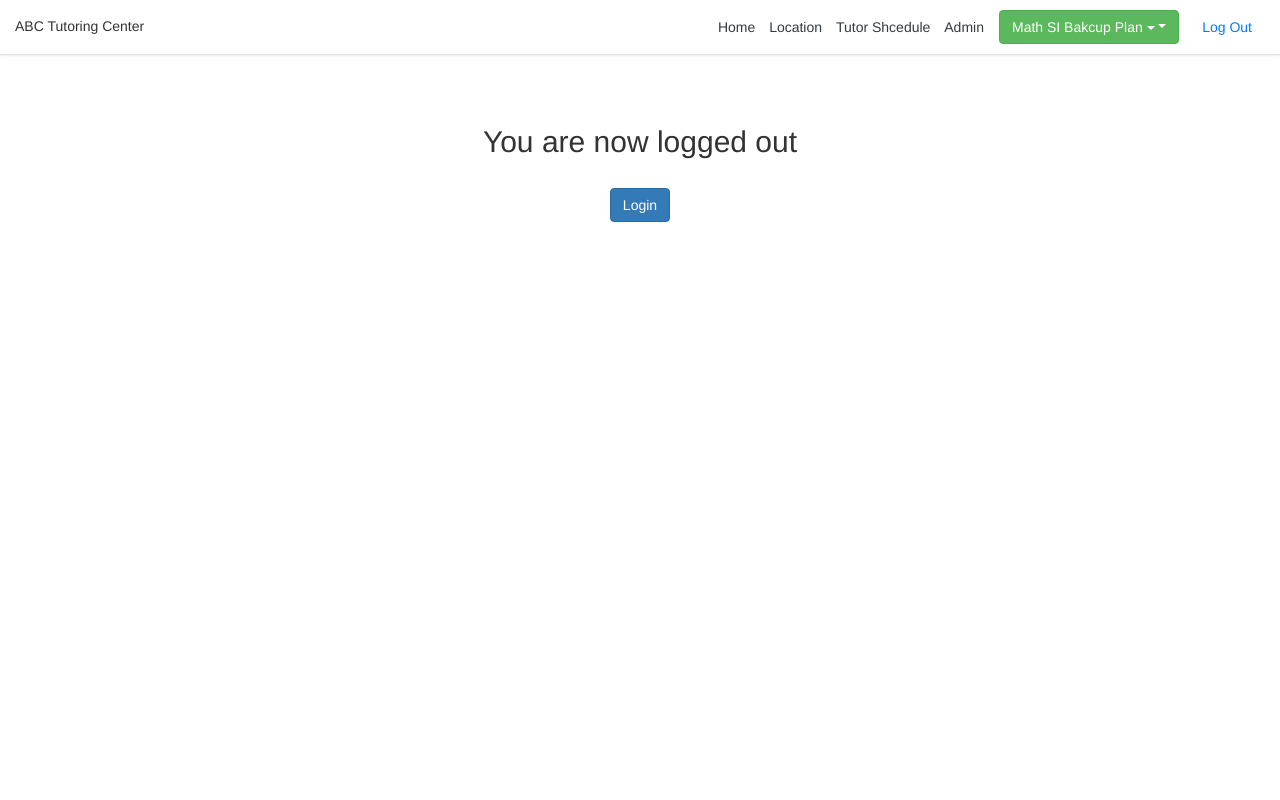
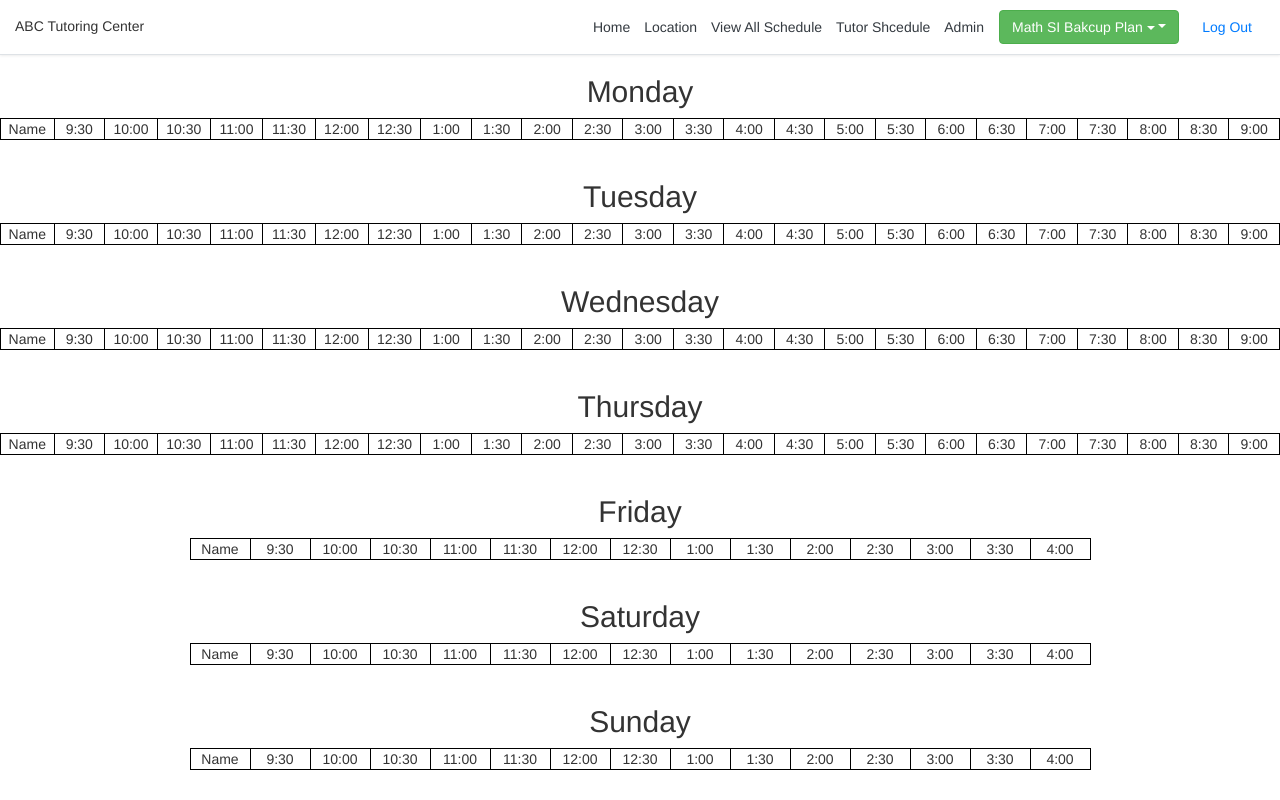
Before and after one commit to bakatarekun/CS416Project, a Django app: page /schedule2 in a window 1280 px wide. Run offline with Django 3.2, Linux system fonts and the light colour scheme; data that the repository does not hold is empty; some libraries are stand-ins or nearby versions.

Commit message:
display schedule

```diff
--- a/CS416Project/views.py
+++ b/CS416Project/views.py
@@ -60,8 +60,18 @@ def location(request):
     return render(request, 'location.html')
 
 def schedule2(request):
+    Monday = Timetable.objects.all().filter(day="Monday").order_by('tutor__firstname')
+    Tuesday = Timetable.objects.all().filter(day="Tuesday").order_by('tutor__firstname')
+    Wednesday = Timetable.objects.all().filter(day="Wednesday").order_by('tutor__firstname')
+    Thursday = Timetable.objects.all().filter(day="Thursday").order_by('tutor__firstname')
+    Friday = Timetable.objects.all().filter(day="Friday").order_by('tutor__firstname')
+    Saturday = Timetable.objects.all().filter(day="Saturday").order_by('tutor__firstname')
+    Sunday = Timetable.objects.all().filter(day="Sunday").order_by('tutor__firstname')
 
-    return render(request, 'mathSchedule.html',{})
+
+    return render(request, 'viewAllSchedule.html', {'Monday': Monday, 'Tuesday': Tuesday, 'Wednesday': Wednesday,'Thursday': Thursday, 'Friday': Friday, 'Saturday': Saturday, 'Sunday': Sunday})
+
+
 
 def schedule(request, day):
 
@@ -70,12 +80,12 @@ def schedule(request, day):
     for u in usedhours:
         print(str(u.tutor_id) +' '+ u.tutor.firstname)
         count = Timetable.objects.filter(day=day).filter(tutor__firstname = u.tutor.firstname).count()
-        print('count is ' + str(count))
+        # print('count is ' + str(count))
         if count ==  0:
             timetable = Timetable(tutor_id=u.tutor_id, day=u.day, fname=u.tutor.firstname)
             timetable.save()
 
-    schedule = Timetable.objects.all().filter(day=day)
+    schedule = Timetable.objects.all().filter(day=day).order_by('tutor__firstname')
 
     return render(request, 'mathSchedule.html',{'usedhours': usedhours,'day':day, 'schedule': schedule})
 
--- a/templates/header.html
+++ b/templates/header.html
@@ -4,6 +4,7 @@
     <nav class="my-2 my-md-0 mr-md-3">
         <a class="p-2 text-dark" href="/home">Home</a>
         <a class="p-2 text-dark" href="/location">Location</a>
+           <a class="p-2 text-dark" href="/schedule2">View All Schedule</a>
         <a class="p-2 text-dark" href="/schedule/Monday">Tutor Shcedule</a>
 
 {#        <a class="p-2 text-dark" href="/showSiBackupPlan/Monday">Math SI Bakcup Plan(Monday)</a>#}
--- /dev/null
+++ b/templates/viewAllSchedule.html
@@ -0,0 +1,549 @@
+{% load staticfiles %}
+
+<!DOCTYPE html>
+<html lang="en">
+<head>
+
+    <title>Second Website</title>
+    <meta charset="utf-8">
+    <meta name="viewport" content="width=device-width, initial-scale=1">
+    <link rel="myCss2.css">
+    <script src="{% static 'myJs.js' %}"></script>
+    <link rel="stylesheet" href="https://maxcdn.bootstrapcdn.com/bootstrap/4.1.3/css/bootstrap.min.css">
+    <link rel="stylesheet" href="https://maxcdn.bootstrapcdn.com/bootstrap/3.3.7/css/bootstrap.min.css">
+    <script src="https://ajax.googleapis.com/ajax/libs/jquery/3.3.1/jquery.min.js"></script>
+    <script src="https://cdnjs.cloudflare.com/ajax/libs/popper.js/1.14.3/umd/popper.min.js"></script>
+    <script src="https://maxcdn.bootstrapcdn.com/bootstrap/4.1.3/js/bootstrap.min.js"></script>
+    <script type="text/javascript">
+
+
+        $(document).ready(function(){
+
+            $("td").not("td:empty").each(function(){
+
+                if($(this).hasClass("EA"))
+                {
+                    $(this).addClass("eacellcolor");
+                }
+                else if ($(this).hasClass("SA"))
+                {
+                    $(this).addClass("eacellcolor");
+                }
+                else if ($(this).hasClass("Work"))
+                {
+                    $(this).addClass("wscellcolor");
+                }
+                else if ($(this).hasClass("Volunteer"))
+                {
+                    $(this).addClass("vtcellcolor");
+                }
+            });
+
+
+
+        });
+
+
+
+    </script>
+
+
+    <style type="text/css">
+        table {
+            border: 1px solid black;
+
+        }
+        th, td {
+            border: 1px solid black;
+            width:60px;
+            text-align: center;
+        }
+        h2{
+            text-align: center;
+        }
+        .eacellcolor {
+            background: greenyellow;
+        }
+        .sacellcolor {
+            background: deepskyblue;
+        }
+        .wscellcolor {
+            background: yellow;
+        }
+        .vtcellcolor {
+            background: #fd25ff;
+        }
+        .tdformat{
+            font-size: x-large;
+            height: auto;
+            width:auto;
+        }
+        .thformat{
+            font-size: large;
+            height: auto;
+
+        }
+        .inputwidth
+        {
+            border: 1px solid black !important;
+            width:60px;
+            text-align: center;
+        }
+    </style>
+</head>
+
+<!-- body of the site -->
+<body id="top">
+{% include "header.html" %}
+
+
+    <table align="center">
+    <h2>Monday</h2>
+        <tbody name='tb'>
+        <tr >
+            <td>Name</td>
+            <td>9:30</td>
+            <td>10:00</td>
+            <td>10:30</td>
+            <td>11:00</td>
+            <td>11:30</td>
+            <td>12:00</td>
+            <td>12:30</td>
+            <td>1:00</td>
+            <td>1:30</td>
+            <td>2:00</td>
+            <td>2:30</td>
+            <td>3:00</td>
+            <td>3:30</td>
+            <td>4:00</td>
+            <td>4:30</td>
+            <td>5:00</td>
+            <td>5:30</td>
+            <td>6:00</td>
+            <td>6:30</td>
+            <td>7:00</td>
+            <td>7:30</td>
+            <td>8:00</td>
+            <td>8:30</td>
+            <td>9:00</td>
+        </tr>
+
+        {% for s in Monday %}
+
+            <tr>
+
+
+                <td> {{ s.fname }}</td>
+                <td  name={{ s.tutor.firstname }} class={{ s.tutor.typeofstaff }}> {{ s.t0930 }}</td>
+                <td  name={{ s.tutor.firstname }} class={{ s.tutor.typeofstaff }}>{{ s.t1000 }}</td>
+                <td  name={{ s.tutor.firstname }} class={{ s.tutor.typeofstaff }}>{{ s.t1030 }}</td>
+                <td  name={{ s.tutor.firstname }} class={{ s.tutor.typeofstaff }}>{{ s.t1100 }}</td>
+                <td  name={{ s.tutor.firstname }} class={{ s.tutor.typeofstaff }}>{{ s.t1130 }}</td>
+                <td  name={{ s.tutor.firstname }} class={{ s.tutor.typeofstaff }}>{{ s.t1200 }}</td>
+                <td  name={{ s.tutor.firstname }} class={{ s.tutor.typeofstaff }}>{{ s.t1230 }}</td>
+                <td name={{ s.tutor.firstname }} class={{ s.tutor.typeofstaff }}>{{ s.t1300 }}</td>
+                <td name={{ s.tutor.firstname }} class={{ s.tutor.typeofstaff }}>{{ s.t1330 }}</td>
+                <td name={{ s.tutor.firstname }} class={{ s.tutor.typeofstaff }}>{{ s.t1400 }}</td>
+                <td name={{ s.tutor.firstname }} class={{ s.tutor.typeofstaff }}>{{ s.t1430 }}</td>
+                <td name={{ s.tutor.firstname }} class={{ s.tutor.typeofstaff }}>{{ s.t1500 }}</td>
+                <td name={{ s.tutor.firstname }} class={{ s.tutor.typeofstaff }}>{{ s.t1530 }}</td>
+                <td name={{ s.tutor.firstname }} class={{ s.tutor.typeofstaff }}>{{ s.t1600 }}</td>
+                <td  name={{ s.tutor.firstname }} class={{ s.tutor.typeofstaff }}>{{ s.t1630 }}</td>
+                <td name={{ s.tutor.firstname }} class={{ s.tutor.typeofstaff }}>{{ s.t1700 }}</td>
+                <td name={{ s.tutor.firstname }} class={{ s.tutor.typeofstaff }}>{{ s.t1730 }}</td>
+                <td name={{ s.tutor.firstname }} class={{ s.tutor.typeofstaff }}>{{ s.t1800 }}</td>
+                <td name={{ s.tutor.firstname }} class={{ s.tutor.typeofstaff }}>{{ s.t1830 }}</td>
+                <td name={{ s.tutor.firstname }} class={{ s.tutor.typeofstaff }}>{{ s.t1900 }}</td>
+                <td name={{ s.tutor.firstname }} class={{ s.tutor.typeofstaff }}>{{ s.t1930 }}</td>
+                <td name={{ s.tutor.firstname }} class={{ s.tutor.typeofstaff }}>{{ s.t2000 }}</td>
+                <td name={{ s.tutor.firstname }} class={{ s.tutor.typeofstaff }}>{{ s.t2030 }}</td>
+                <td name={{ s.tutor.firstname }} class={{ s.tutor.typeofstaff }}>{{ s.t2100 }}</td>
+
+
+
+            </tr>
+
+
+        {% endfor %}
+        </tbody>
+    </table>
+    <br>
+
+   <table align="center">
+    <h2>Tuesday</h2>
+        <tbody name='tb'>
+        <tr >
+            <td>Name</td>
+            <td>9:30</td>
+            <td>10:00</td>
+            <td>10:30</td>
+            <td>11:00</td>
+            <td>11:30</td>
+            <td>12:00</td>
+            <td>12:30</td>
+            <td>1:00</td>
+            <td>1:30</td>
+            <td>2:00</td>
+            <td>2:30</td>
+            <td>3:00</td>
+            <td>3:30</td>
+            <td>4:00</td>
+            <td>4:30</td>
+            <td>5:00</td>
+            <td>5:30</td>
+            <td>6:00</td>
+            <td>6:30</td>
+            <td>7:00</td>
+            <td>7:30</td>
+            <td>8:00</td>
+            <td>8:30</td>
+            <td>9:00</td>
+        </tr>
+
+        {% for s in Tuesday %}
+
+            <tr>
+
+
+                <td> {{ s.fname }}</td>
+                <td  name={{ s.tutor.firstname }} class={{ s.tutor.typeofstaff }}> {{ s.t0930 }}</td>
+                <td  name={{ s.tutor.firstname }} class={{ s.tutor.typeofstaff }}>{{ s.t1000 }}</td>
+                <td  name={{ s.tutor.firstname }} class={{ s.tutor.typeofstaff }}>{{ s.t1030 }}</td>
+                <td  name={{ s.tutor.firstname }} class={{ s.tutor.typeofstaff }}>{{ s.t1100 }}</td>
+                <td  name={{ s.tutor.firstname }} class={{ s.tutor.typeofstaff }}>{{ s.t1130 }}</td>
+                <td  name={{ s.tutor.firstname }} class={{ s.tutor.typeofstaff }}>{{ s.t1200 }}</td>
+                <td  name={{ s.tutor.firstname }} class={{ s.tutor.typeofstaff }}>{{ s.t1230 }}</td>
+                <td name={{ s.tutor.firstname }} class={{ s.tutor.typeofstaff }}>{{ s.t1300 }}</td>
+                <td name={{ s.tutor.firstname }} class={{ s.tutor.typeofstaff }}>{{ s.t1330 }}</td>
+                <td name={{ s.tutor.firstname }} class={{ s.tutor.typeofstaff }}>{{ s.t1400 }}</td>
+                <td name={{ s.tutor.firstname }} class={{ s.tutor.typeofstaff }}>{{ s.t1430 }}</td>
+                <td name={{ s.tutor.firstname }} class={{ s.tutor.typeofstaff }}>{{ s.t1500 }}</td>
+                <td name={{ s.tutor.firstname }} class={{ s.tutor.typeofstaff }}>{{ s.t1530 }}</td>
+                <td name={{ s.tutor.firstname }} class={{ s.tutor.typeofstaff }}>{{ s.t1600 }}</td>
+                <td  name={{ s.tutor.firstname }} class={{ s.tutor.typeofstaff }}>{{ s.t1630 }}</td>
+                <td name={{ s.tutor.firstname }} class={{ s.tutor.typeofstaff }}>{{ s.t1700 }}</td>
+                <td name={{ s.tutor.firstname }} class={{ s.tutor.typeofstaff }}>{{ s.t1730 }}</td>
+                <td name={{ s.tutor.firstname }} class={{ s.tutor.typeofstaff }}>{{ s.t1800 }}</td>
+                <td name={{ s.tutor.firstname }} class={{ s.tutor.typeofstaff }}>{{ s.t1830 }}</td>
+                <td name={{ s.tutor.firstname }} class={{ s.tutor.typeofstaff }}>{{ s.t1900 }}</td>
+                <td name={{ s.tutor.firstname }} class={{ s.tutor.typeofstaff }}>{{ s.t1930 }}</td>
+                <td name={{ s.tutor.firstname }} class={{ s.tutor.typeofstaff }}>{{ s.t2000 }}</td>
+                <td name={{ s.tutor.firstname }} class={{ s.tutor.typeofstaff }}>{{ s.t2030 }}</td>
+                <td name={{ s.tutor.firstname }} class={{ s.tutor.typeofstaff }}>{{ s.t2100 }}</td>
+
+
+
+            </tr>
+
+        {% endfor %}
+        </tbody>
+    </table>
+    <br>
+
+  <table align="center">
+    <h2>Wednesday</h2>
+        <tbody name='tb'>
+        <tr >
+            <td>Name</td>
+            <td>9:30</td>
+            <td>10:00</td>
+            <td>10:30</td>
+            <td>11:00</td>
+            <td>11:30</td>
+            <td>12:00</td>
+            <td>12:30</td>
+            <td>1:00</td>
+            <td>1:30</td>
+            <td>2:00</td>
+            <td>2:30</td>
+            <td>3:00</td>
+            <td>3:30</td>
+            <td>4:00</td>
+            <td>4:30</td>
+            <td>5:00</td>
+            <td>5:30</td>
+            <td>6:00</td>
+            <td>6:30</td>
+            <td>7:00</td>
+            <td>7:30</td>
+            <td>8:00</td>
+            <td>8:30</td>
+            <td>9:00</td>
+        </tr>
+
+        {% for s in Wednesday %}
+
+            <tr>
+
+
+                <td> {{ s.fname }}</td>
+                <td  name={{ s.tutor.firstname }} class={{ s.tutor.typeofstaff }}> {{ s.t0930 }}</td>
+                <td  name={{ s.tutor.firstname }} class={{ s.tutor.typeofstaff }}>{{ s.t1000 }}</td>
+                <td  name={{ s.tutor.firstname }} class={{ s.tutor.typeofstaff }}>{{ s.t1030 }}</td>
+                <td  name={{ s.tutor.firstname }} class={{ s.tutor.typeofstaff }}>{{ s.t1100 }}</td>
+                <td  name={{ s.tutor.firstname }} class={{ s.tutor.typeofstaff }}>{{ s.t1130 }}</td>
+                <td  name={{ s.tutor.firstname }} class={{ s.tutor.typeofstaff }}>{{ s.t1200 }}</td>
+                <td  name={{ s.tutor.firstname }} class={{ s.tutor.typeofstaff }}>{{ s.t1230 }}</td>
+                <td name={{ s.tutor.firstname }} class={{ s.tutor.typeofstaff }}>{{ s.t1300 }}</td>
+                <td name={{ s.tutor.firstname }} class={{ s.tutor.typeofstaff }}>{{ s.t1330 }}</td>
+                <td name={{ s.tutor.firstname }} class={{ s.tutor.typeofstaff }}>{{ s.t1400 }}</td>
+                <td name={{ s.tutor.firstname }} class={{ s.tutor.typeofstaff }}>{{ s.t1430 }}</td>
+                <td name={{ s.tutor.firstname }} class={{ s.tutor.typeofstaff }}>{{ s.t1500 }}</td>
+                <td name={{ s.tutor.firstname }} class={{ s.tutor.typeofstaff }}>{{ s.t1530 }}</td>
+                <td name={{ s.tutor.firstname }} class={{ s.tutor.typeofstaff }}>{{ s.t1600 }}</td>
+                <td  name={{ s.tutor.firstname }} class={{ s.tutor.typeofstaff }}>{{ s.t1630 }}</td>
+                <td name={{ s.tutor.firstname }} class={{ s.tutor.typeofstaff }}>{{ s.t1700 }}</td>
+                <td name={{ s.tutor.firstname }} class={{ s.tutor.typeofstaff }}>{{ s.t1730 }}</td>
+                <td name={{ s.tutor.firstname }} class={{ s.tutor.typeofstaff }}>{{ s.t1800 }}</td>
+                <td name={{ s.tutor.firstname }} class={{ s.tutor.typeofstaff }}>{{ s.t1830 }}</td>
+                <td name={{ s.tutor.firstname }} class={{ s.tutor.typeofstaff }}>{{ s.t1900 }}</td>
+                <td name={{ s.tutor.firstname }} class={{ s.tutor.typeofstaff }}>{{ s.t1930 }}</td>
+                <td name={{ s.tutor.firstname }} class={{ s.tutor.typeofstaff }}>{{ s.t2000 }}</td>
+                <td name={{ s.tutor.firstname }} class={{ s.tutor.typeofstaff }}>{{ s.t2030 }}</td>
+                <td name={{ s.tutor.firstname }} class={{ s.tutor.typeofstaff }}>{{ s.t2100 }}</td>
+
+
+
+            </tr>
+
+
+        {% endfor %}
+        </tbody>
+    </table>
+    <br>
+
+  <table align="center">
+    <h2>Thursday</h2>
+        <tbody name='tb'>
+        <tr >
+            <td>Name</td>
+            <td>9:30</td>
+            <td>10:00</td>
+            <td>10:30</td>
+            <td>11:00</td>
+            <td>11:30</td>
+            <td>12:00</td>
+            <td>12:30</td>
+            <td>1:00</td>
+            <td>1:30</td>
+            <td>2:00</td>
+            <td>2:30</td>
+            <td>3:00</td>
+            <td>3:30</td>
+            <td>4:00</td>
+            <td>4:30</td>
+            <td>5:00</td>
+            <td>5:30</td>
+            <td>6:00</td>
+            <td>6:30</td>
+            <td>7:00</td>
+            <td>7:30</td>
+            <td>8:00</td>
+            <td>8:30</td>
+            <td>9:00</td>
+        </tr>
+
+        {% for s in Thursday %}
+
+            <tr>
+
+
+                <td> {{ s.fname }}</td>
+                <td  name={{ s.tutor.firstname }} class={{ s.tutor.typeofstaff }}> {{ s.t0930 }}</td>
+                <td  name={{ s.tutor.firstname }} class={{ s.tutor.typeofstaff }}>{{ s.t1000 }}</td>
+                <td  name={{ s.tutor.firstname }} class={{ s.tutor.typeofstaff }}>{{ s.t1030 }}</td>
+                <td  name={{ s.tutor.firstname }} class={{ s.tutor.typeofstaff }}>{{ s.t1100 }}</td>
+                <td  name={{ s.tutor.firstname }} class={{ s.tutor.typeofstaff }}>{{ s.t1130 }}</td>
+                <td  name={{ s.tutor.firstname }} class={{ s.tutor.typeofstaff }}>{{ s.t1200 }}</td>
+                <td  name={{ s.tutor.firstname }} class={{ s.tutor.typeofstaff }}>{{ s.t1230 }}</td>
+                <td name={{ s.tutor.firstname }} class={{ s.tutor.typeofstaff }}>{{ s.t1300 }}</td>
+                <td name={{ s.tutor.firstname }} class={{ s.tutor.typeofstaff }}>{{ s.t1330 }}</td>
+                <td name={{ s.tutor.firstname }} class={{ s.tutor.typeofstaff }}>{{ s.t1400 }}</td>
+                <td name={{ s.tutor.firstname }} class={{ s.tutor.typeofstaff }}>{{ s.t1430 }}</td>
+                <td name={{ s.tutor.firstname }} class={{ s.tutor.typeofstaff }}>{{ s.t1500 }}</td>
+                <td name={{ s.tutor.firstname }} class={{ s.tutor.typeofstaff }}>{{ s.t1530 }}</td>
+                <td name={{ s.tutor.firstname }} class={{ s.tutor.typeofstaff }}>{{ s.t1600 }}</td>
+                <td  name={{ s.tutor.firstname }} class={{ s.tutor.typeofstaff }}>{{ s.t1630 }}</td>
+                <td name={{ s.tutor.firstname }} class={{ s.tutor.typeofstaff }}>{{ s.t1700 }}</td>
+                <td name={{ s.tutor.firstname }} class={{ s.tutor.typeofstaff }}>{{ s.t1730 }}</td>
+                <td name={{ s.tutor.firstname }} class={{ s.tutor.typeofstaff }}>{{ s.t1800 }}</td>
+                <td name={{ s.tutor.firstname }} class={{ s.tutor.typeofstaff }}>{{ s.t1830 }}</td>
+                <td name={{ s.tutor.firstname }} class={{ s.tutor.typeofstaff }}>{{ s.t1900 }}</td>
+                <td name={{ s.tutor.firstname }} class={{ s.tutor.typeofstaff }}>{{ s.t1930 }}</td>
+                <td name={{ s.tutor.firstname }} class={{ s.tutor.typeofstaff }}>{{ s.t2000 }}</td>
+                <td name={{ s.tutor.firstname }} class={{ s.tutor.typeofstaff }}>{{ s.t2030 }}</td>
+                <td name={{ s.tutor.firstname }} class={{ s.tutor.typeofstaff }}>{{ s.t2100 }}</td>
+
+
+
+            </tr>
+
+
+        {% endfor %}
+        </tbody>
+    </table>
+    <br>
+
+  <table align="center">
+    <h2>Friday</h2>
+        <tbody name='tb'>
+        <tr >
+            <td>Name</td>
+            <td>9:30</td>
+            <td>10:00</td>
+            <td>10:30</td>
+            <td>11:00</td>
+            <td>11:30</td>
+            <td>12:00</td>
+            <td>12:30</td>
+            <td>1:00</td>
+            <td>1:30</td>
+            <td>2:00</td>
+            <td>2:30</td>
+            <td>3:00</td>
+            <td>3:30</td>
+            <td>4:00</td>
+
+        </tr>
+
+        {% for s in Friday %}
+
+            <tr>
+
+
+                <td> {{ s.fname }}</td>
+                <td  name={{ s.tutor.firstname }} class={{ s.tutor.typeofstaff }}> {{ s.t0930 }}</td>
+                <td  name={{ s.tutor.firstname }} class={{ s.tutor.typeofstaff }}>{{ s.t1000 }}</td>
+                <td  name={{ s.tutor.firstname }} class={{ s.tutor.typeofstaff }}>{{ s.t1030 }}</td>
+                <td  name={{ s.tutor.firstname }} class={{ s.tutor.typeofstaff }}>{{ s.t1100 }}</td>
+                <td  name={{ s.tutor.firstname }} class={{ s.tutor.typeofstaff }}>{{ s.t1130 }}</td>
+                <td  name={{ s.tutor.firstname }} class={{ s.tutor.typeofstaff }}>{{ s.t1200 }}</td>
+                <td  name={{ s.tutor.firstname }} class={{ s.tutor.typeofstaff }}>{{ s.t1230 }}</td>
+                <td name={{ s.tutor.firstname }} class={{ s.tutor.typeofstaff }}>{{ s.t1300 }}</td>
+                <td name={{ s.tutor.firstname }} class={{ s.tutor.typeofstaff }}>{{ s.t1330 }}</td>
+                <td name={{ s.tutor.firstname }} class={{ s.tutor.typeofstaff }}>{{ s.t1400 }}</td>
+                <td name={{ s.tutor.firstname }} class={{ s.tutor.typeofstaff }}>{{ s.t1430 }}</td>
+                <td name={{ s.tutor.firstname }} class={{ s.tutor.typeofstaff }}>{{ s.t1500 }}</td>
+                <td name={{ s.tutor.firstname }} class={{ s.tutor.typeofstaff }}>{{ s.t1530 }}</td>
+                <td name={{ s.tutor.firstname }} class={{ s.tutor.typeofstaff }}>{{ s.t1600 }}</td>
+
+
+
+
+            </tr>
+
+
+        {% endfor %}
+        </tbody>
+    </table>
+    <br>
+
+  <table align="center">
+    <h2>Saturday</h2>
+        <tbody name='tb'>
+        <tr >
+            <td>Name</td>
+            <td>9:30</td>
+            <td>10:00</td>
+            <td>10:30</td>
+            <td>11:00</td>
+            <td>11:30</td>
+            <td>12:00</td>
+            <td>12:30</td>
+            <td>1:00</td>
+            <td>1:30</td>
+            <td>2:00</td>
+            <td>2:30</td>
+            <td>3:00</td>
+            <td>3:30</td>
+            <td>4:00</td>
+
+
+        </tr>
+
+        {% for s in Saturday %}
+
+            <tr>
+
+
+                <td> {{ s.fname }}</td>
+                <td  name={{ s.tutor.firstname }} class={{ s.tutor.typeofstaff }}> {{ s.t0930 }}</td>
+                <td  name={{ s.tutor.firstname }} class={{ s.tutor.typeofstaff }}>{{ s.t1000 }}</td>
+                <td  name={{ s.tutor.firstname }} class={{ s.tutor.typeofstaff }}>{{ s.t1030 }}</td>
+                <td  name={{ s.tutor.firstname }} class={{ s.tutor.typeofstaff }}>{{ s.t1100 }}</td>
+                <td  name={{ s.tutor.firstname }} class={{ s.tutor.typeofstaff }}>{{ s.t1130 }}</td>
+                <td  name={{ s.tutor.firstname }} class={{ s.tutor.typeofstaff }}>{{ s.t1200 }}</td>
+                <td  name={{ s.tutor.firstname }} class={{ s.tutor.typeofstaff }}>{{ s.t1230 }}</td>
+                <td name={{ s.tutor.firstname }} class={{ s.tutor.typeofstaff }}>{{ s.t1300 }}</td>
+                <td name={{ s.tutor.firstname }} class={{ s.tutor.typeofstaff }}>{{ s.t1330 }}</td>
+                <td name={{ s.tutor.firstname }} class={{ s.tutor.typeofstaff }}>{{ s.t1400 }}</td>
+                <td name={{ s.tutor.firstname }} class={{ s.tutor.typeofstaff }}>{{ s.t1430 }}</td>
+                <td name={{ s.tutor.firstname }} class={{ s.tutor.typeofstaff }}>{{ s.t1500 }}</td>
+                <td name={{ s.tutor.firstname }} class={{ s.tutor.typeofstaff }}>{{ s.t1530 }}</td>
+                <td name={{ s.tutor.firstname }} class={{ s.tutor.typeofstaff }}>{{ s.t1600 }}</td>
+
+
+            </tr>
+
+
+        {% endfor %}
+        </tbody>
+    </table>
+    <br>
+
+  <table align="center">
+    <h2>Sunday</h2>
+        <tbody name='tb'>
+        <tr >
+            <td>Name</td>
+            <td>9:30</td>
+            <td>10:00</td>
+            <td>10:30</td>
+            <td>11:00</td>
+            <td>11:30</td>
+            <td>12:00</td>
+            <td>12:30</td>
+            <td>1:00</td>
+            <td>1:30</td>
+            <td>2:00</td>
+            <td>2:30</td>
+            <td>3:00</td>
+            <td>3:30</td>
+            <td>4:00</td>
+
+        </tr>
+
+        {% for s in Sunday %}
+
+            <tr>
+
+
+                <td> {{ s.fname }}</td>
+                <td  name={{ s.tutor.firstname }} class={{ s.tutor.typeofstaff }}> {{ s.t0930 }}</td>
+                <td  name={{ s.tutor.firstname }} class={{ s.tutor.typeofstaff }}>{{ s.t1000 }}</td>
+                <td  name={{ s.tutor.firstname }} class={{ s.tutor.typeofstaff }}>{{ s.t1030 }}</td>
+                <td  name={{ s.tutor.firstname }} class={{ s.tutor.typeofstaff }}>{{ s.t1100 }}</td>
+                <td  name={{ s.tutor.firstname }} class={{ s.tutor.typeofstaff }}>{{ s.t1130 }}</td>
+                <td  name={{ s.tutor.firstname }} class={{ s.tutor.typeofstaff }}>{{ s.t1200 }}</td>
+                <td  name={{ s.tutor.firstname }} class={{ s.tutor.typeofstaff }}>{{ s.t1230 }}</td>
+                <td name={{ s.tutor.firstname }} class={{ s.tutor.typeofstaff }}>{{ s.t1300 }}</td>
+                <td name={{ s.tutor.firstname }} class={{ s.tutor.typeofstaff }}>{{ s.t1330 }}</td>
+                <td name={{ s.tutor.firstname }} class={{ s.tutor.typeofstaff }}>{{ s.t1400 }}</td>
+                <td name={{ s.tutor.firstname }} class={{ s.tutor.typeofstaff }}>{{ s.t1430 }}</td>
+                <td name={{ s.tutor.firstname }} class={{ s.tutor.typeofstaff }}>{{ s.t1500 }}</td>
+                <td name={{ s.tutor.firstname }} class={{ s.tutor.typeofstaff }}>{{ s.t1530 }}</td>
+                <td name={{ s.tutor.firstname }} class={{ s.tutor.typeofstaff }}>{{ s.t1600 }}</td>
+
+
+
+
+            </tr>
+            <br>
+
+        {% endfor %}
+        </tbody>
+    </table>
+    <br>
+
+</body>
+</html>
```
